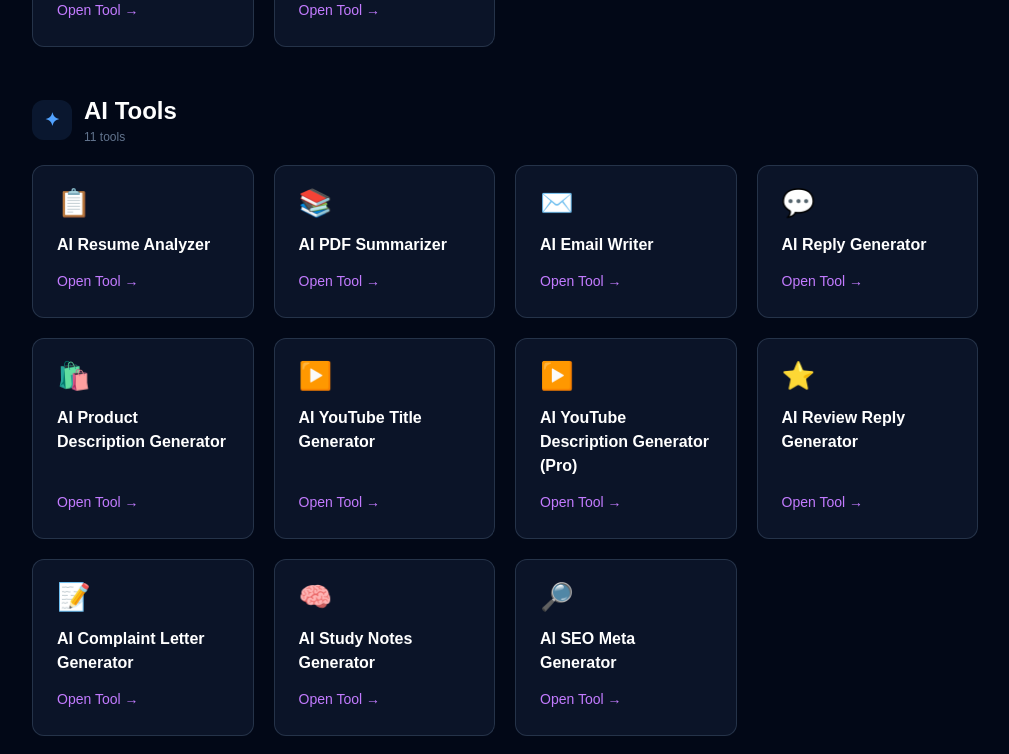
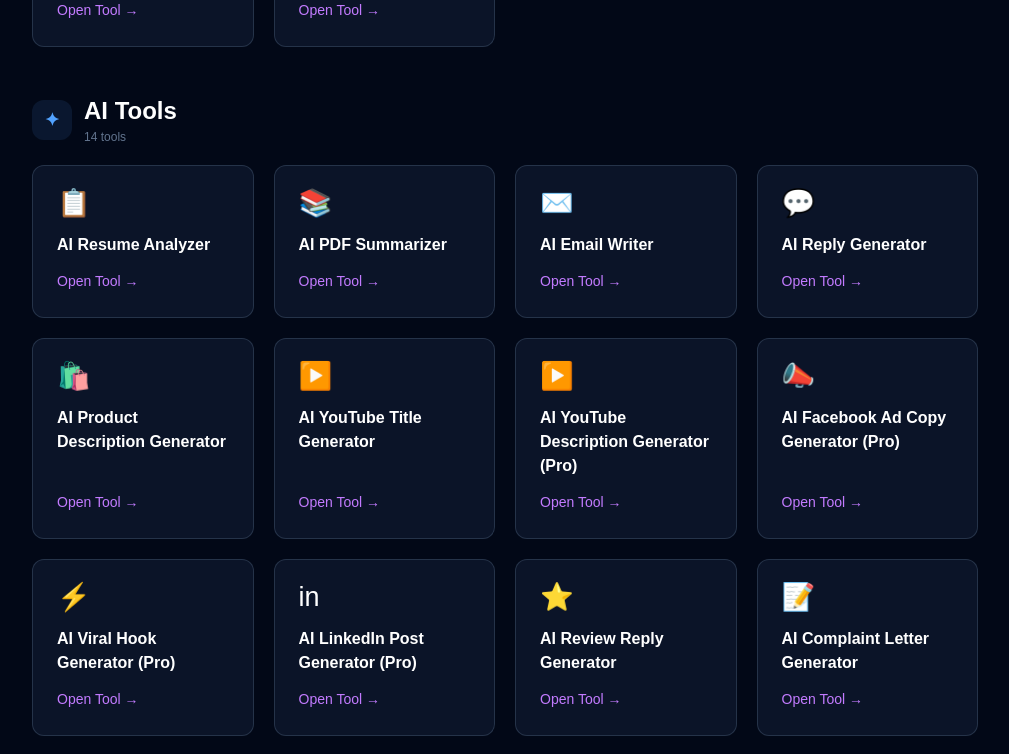
Before and after one commit to sukhgermany007-netizen/toolvoraa, a Next.js app: page /tools/all in a window 1280 px wide. Shown: the part 1540-2294 px from the top of the page, without its empty margins (270-1279 px from the left). Built offline with nearby package versions, Linux system fonts and the light colour scheme; no server answers.

Commit message:
Integrate verified Pro social tools in All Tools

```diff
--- a/app/tools/all/AllToolsClient.tsx
+++ b/app/tools/all/AllToolsClient.tsx
@@ -203,6 +203,27 @@ const tools: Tool[] = [
     icon: "▶️",
     category: "AI Tools",
     description: "Create professional SEO-friendly YouTube descriptions with ToolVoraa Pro.",
+  },
+  {
+    name: "AI Facebook Ad Copy Generator (Pro)",
+    href: "/tools/ai-facebook-ad-copy-generator",
+    icon: "📣",
+    category: "AI Tools",
+    description: "Generate professional Facebook ad copy variations with ToolVoraa Pro.",
+  },
+  {
+    name: "AI Viral Hook Generator (Pro)",
+    href: "/tools/ai-viral-hook-generator",
+    icon: "⚡",
+    category: "AI Tools",
+    description: "Generate scroll-stopping Instagram and Facebook hooks with ToolVoraa Pro.",
+  },
+  {
+    name: "AI LinkedIn Post Generator (Pro)",
+    href: "/tools/ai-linkedin-post-generator",
+    icon: "in",
+    category: "AI Tools",
+    description: "Create professional LinkedIn posts with ToolVoraa Pro.",
   },
   {
     name: "AI Review Reply Generator",
```
